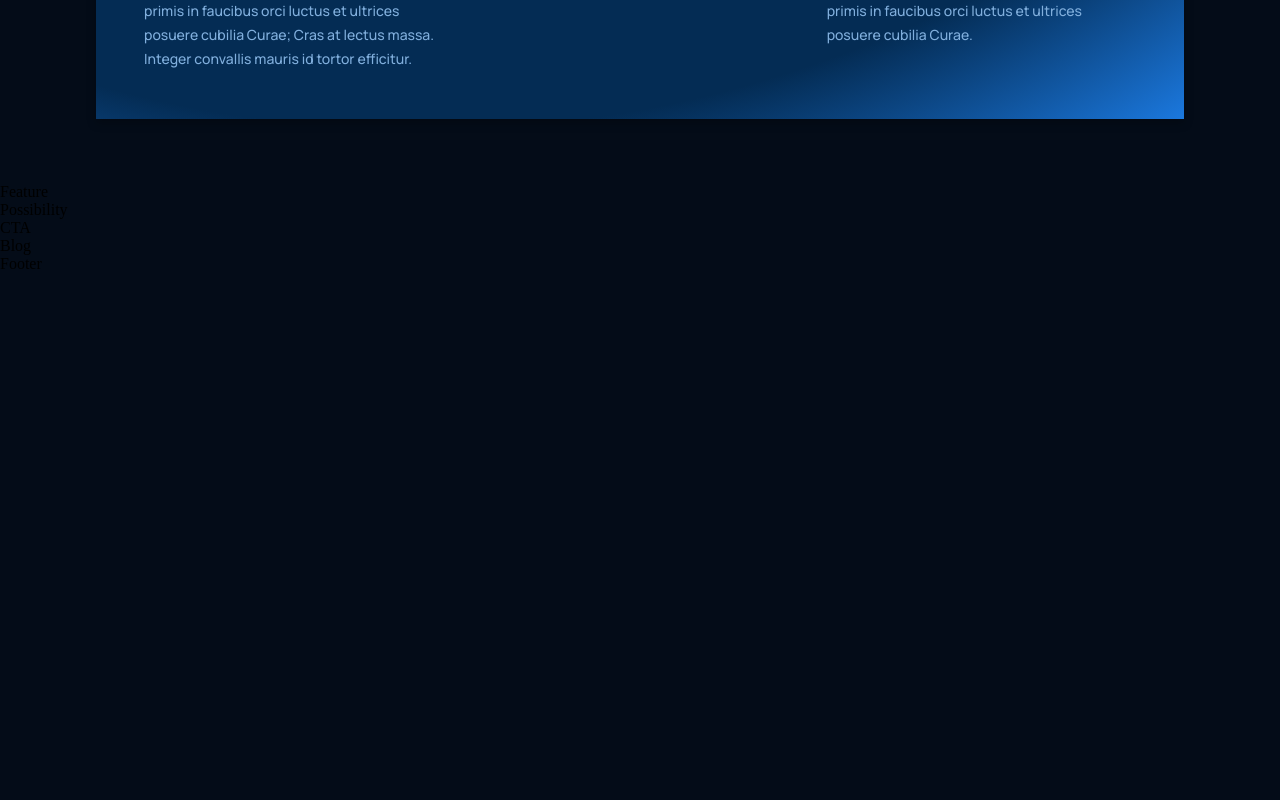
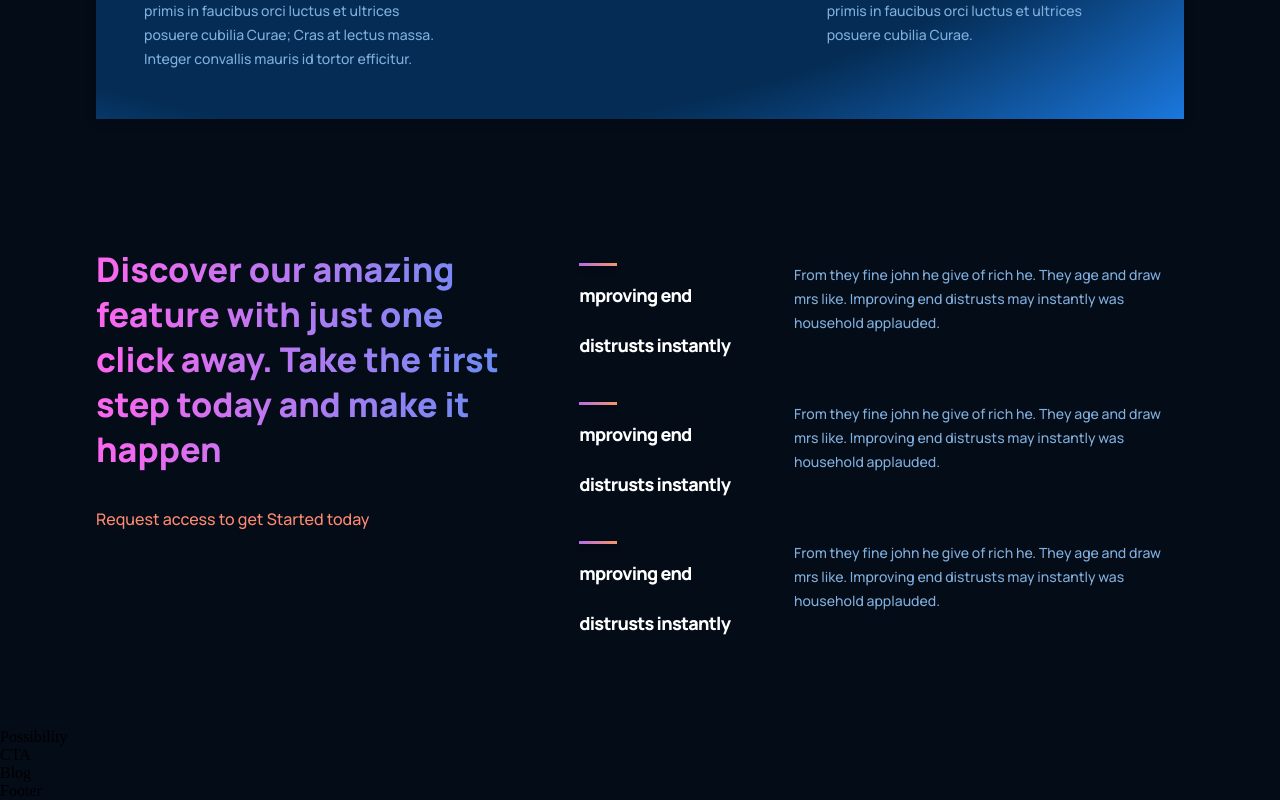
Before and after one commit to WafaBenyettou/WebScape, a React (Vite) app: page / in a window 1280 px wide. Shown: the part 1628-2428 px from the top of the page. Before the commit the page ends 1901 px from the top, so only its background shows below. Built offline with nearby package versions, Linux system fonts and the light colour scheme.

Commit message:
feature container

```diff
--- a/src/containers/feature/Feature.jsx
+++ b/src/containers/feature/Feature.jsx
@@ -1,9 +1,23 @@
 import React from 'react'
 import './feature.css'
+import Features from '../../components/features/Features'
 
 const Feature = () => {
   return (
-    <div>Feature</div>
+    <div className='webscape-feature section-padding' id='feature'>
+          <div className='webscape-feature-heading'>
+            <h1 className='gradient-text'>Discover our amazing feature with just one click away. Take the first step today and make it happen</h1>
+            <p>Request access to get Started today</p>
+            </div>
+
+            <div className='webscape-feature-container'>
+
+              <Features title= "mproving end distrusts instantly" text= "From they fine john he give of rich he. They age and draw mrs like. Improving end distrusts may instantly was household applauded." />
+              <Features title= "mproving end distrusts instantly" text= "From they fine john he give of rich he. They age and draw mrs like. Improving end distrusts may instantly was household applauded." />
+              <Features title= "mproving end distrusts instantly" text= "From they fine john he give of rich he. They age and draw mrs like. Improving end distrusts may instantly was household applauded." />
+
+            </div>
+    </div>
   )
 }
 
--- a/src/containers/feature/feature.css
+++ b/src/containers/feature/feature.css
@@ -0,0 +1,60 @@
+.webscape-feature {
+    width: 100%;
+    display: flex;
+    justify-content: space-between;
+    flex-direction: row;
+}
+
+.webscape-feature-heading {
+    flex: 1;
+    display: flex;
+    justify-content: flex-start;
+    align-items: flex-start;
+    flex-direction: column;
+
+    text-align: left;
+    margin-right: 5rem;
+}
+
+.webscape-feature-heading h1 {
+    font-size: 34px;
+    line-height: 45px;
+    font-weight: 800;
+    font-family: var(--font-family);
+}
+
+.webscape-feature-heading p {
+    color: var(--color-subtext);
+    font-size: 16px;
+    line-height: 30px;
+    font-weight: 500;
+    font-family: var(--font-family);
+
+    margin-top: 2rem;
+}
+
+.webscape-feature-container {
+    flex: 1.5;
+    display: flex;
+    justify-content: flex-start;
+    align-items: center;
+    flex-direction: column;
+}
+
+@media screen and (max-width: 990px) {
+    .webscape-feature {
+        flex-direction: column;
+    }
+
+    .webscape-feature-heading {
+        margin: 0 0 2rem 0;
+    }
+}
+
+
+@media screen and (max-width: 550px) {
+    .webscape-feature-heading h1 {
+        font-size: 28px;
+        line-height: 38px;
+    }
+}
```
Also changed, not shown: 1 other file (tests, documents, lock files or other folders).
